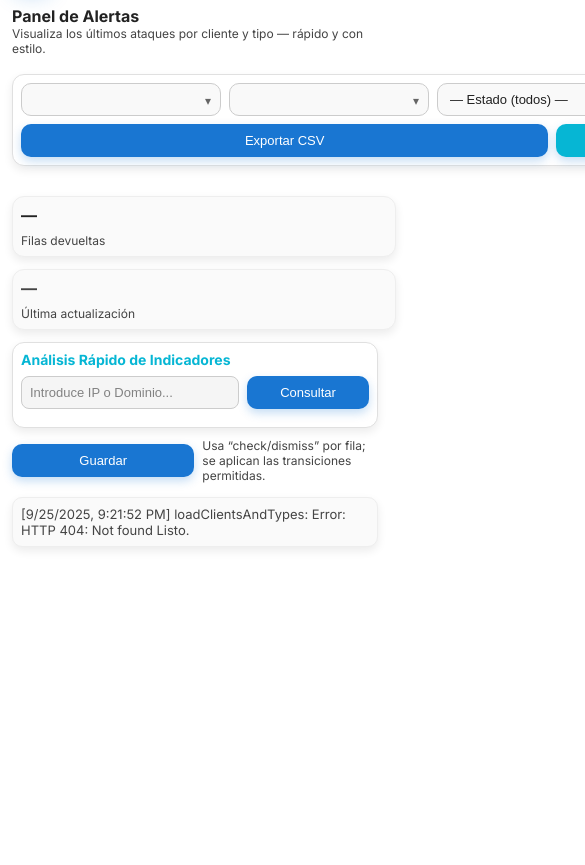
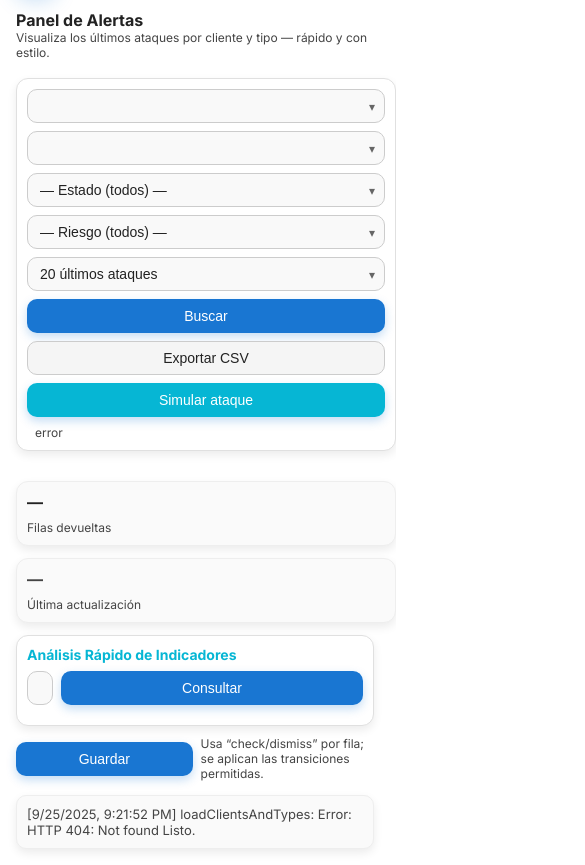
Before and after one commit to baldomerothebridge/desafio2025, a plain HTML site: page index.html in a window 390 px wide. Shown: the part 90-955 px from the top of the page, 585 px wide, since content can reach past the window. Before the commit the page ends 872 px from the top, so only its background shows below. Drawn offline with Linux system fonts and the light colour scheme; no server answers.

Commit message:
Update index.html

```diff
--- a/index.html
+++ b/index.html
@@ -10,15 +10,16 @@
 
 <style>
   :root{
-    --bg: #ffffff; --panel: #f9f9f9; --muted: #444; --text: #222;
-    --accent: rgb(25,118,210); --accent-2: #06b6d4; --success: #16a34a; --warning: #f59e0b;
-    --danger: #ef4444; --card: #ffffff; --glass: #ffffff; --glass-2: #f5f5f5; --radius: 12px;
+    --bg:#ffffff; --panel:#f9f9f9; --muted:#444; --text:#222;
+    --accent:rgb(25,118,210); --accent-2:#06b6d4;
+    --success:#16a34a; --warning:#f59e0b; --danger:#ef4444;
+    --card:#ffffff; --radius:12px;
   }
 
   html,body{
     height:100%; margin:0; background:var(--bg);
     font-family:Inter, system-ui, -apple-system, "Segoe UI", Roboto, "Helvetica Neue", Arial;
-    color:var(--text)
+    color:var(--text);
   }
 
   .wrap{max-width:1200px; margin:28px auto; padding:20px}
@@ -27,145 +28,111 @@
   .logo{
     width:56px; height:56px; border-radius:12px; background:var(--accent);
     display:flex; align-items:center; justify-content:center;
-    font-weight:800; color:white; font-size:20px;
-    box-shadow:0 6px 20px rgba(25,118,210,0.25)
+    font-weight:800; color:#fff; font-size:20px;
+    box-shadow:0 6px 20px rgba(25,118,210,.25);
   }
   h1{margin:0; font-size:20px}
-  p.lead{margin:0; color:var(--muted); font-size:13px}
+  .lead{margin:0; color:var(--muted); font-size:13px}
 
   .card{
     background:var(--card); border-radius:var(--radius); padding:12px;
-    box-shadow:0 4px 10px rgba(0,0,0,0.08); border:1px solid #e0e0e0;
+    border:1px solid #e0e0e0; box-shadow:0 4px 10px rgba(0,0,0,.08);
   }
 
-  /* Selects */
-  .select {
+  /* --- Selects --- */
+  .select{
     font-size:14px; padding:8px 12px; border-radius:10px;
-    border:1px solid #ccc; background:rgb(249,249,249);
-    color:var(--text); min-width:200px;
-    -webkit-appearance:none; -moz-appearance:none; appearance:none;
-    position:relative; width:100%;
+    border:1px solid #ccc; background:#f9f9f9; color:var(--text);
+    width:100%; -webkit-appearance:none; appearance:none;
   }
-  .select option { background:#fff; color:var(--text); }
-  .select::-ms-expand { display:none; }
-  .select-wrapper { position:relative; display:inline-block; width:100%; }
+  .select-wrapper{position:relative; display:inline-block; width:100%}
   .select-wrapper::after{
     content:"▾"; position:absolute; right:10px; top:50%;
     transform:translateY(-50%); color:#666; pointer-events:none; font-size:12px;
   }
 
-  /* Botones */
+  /* --- Botones --- */
   .btn{
     font-size:14px; padding:8px 12px; border-radius:10px;
-    border:1px solid transparent; cursor:pointer;
-    background:var(--accent); color:white;
-    box-shadow:0 4px 10px rgba(25,118,210,0.25);
-    transition:transform .12s ease, box-shadow .12s;
+    border:1px solid transparent; background:var(--accent); color:#fff;
+    cursor:pointer; box-shadow:0 4px 10px rgba(25,118,210,.25);
+    transition:transform .12s ease, box-shadow .12s ease, opacity .12s ease;
   }
   .btn:active{transform:translateY(1px)}
-  .btn.warn{ background:var(--accent-2); color:white; }
+  .btn.warn{background:var(--accent-2)}
+  .btn.ghost{background:#f5f5f5; color:var(--text); border:1px solid #ccc; box-shadow:none}
 
   .small{font-size:12px; color:var(--muted)}
 
-  /* Resumen */
+  /* --- Resumenes --- */
   .summaries{display:flex; gap:12px; margin-top:18px; flex-wrap:wrap}
   .summary{
-    flex:1; min-width:160px; padding:12px; border-radius:12px; background:#fafafa;
-    display:flex; flex-direction:column; gap:8px; border:1px solid #eee
+    flex:1; min-width:160px; padding:12px; border-radius:12px;
+    background:#fafafa; border:1px solid #eee; display:flex; flex-direction:column; gap:8px;
   }
   .summary .num{font-size:20px; font-weight:700}
-  .summary .lbl{color:var(--muted); font-size:12px}
+  .summary .lbl{font-size:12px; color:var(--muted)}
 
-  /* Tabla */
-  .table-wrap{
-    margin-top:18px; border-radius:12px; border:1px solid #e0e0e0;
-    overflow-x:auto; overflow-y:hidden; -webkit-overflow-scrolling:touch
-  }
-  table{width:max-content; min-width:100%; border-collapse:collapse; font-size:13px; background:#fff}
+  /* --- Tabla --- */
+  .table-wrap{margin-top:18px; border-radius:12px; border:1px solid #e0e0e0; overflow-x:auto; -webkit-overflow-scrolling:touch}
+  table{width:100%; border-collapse:collapse; font-size:13px; background:#fff}
   thead th{
     position:sticky; top:0; background:#f0f0f0;
-    padding:10px; text-align:left; color:#444; font-weight:600
+    padding:10px; text-align:left; color:#444; font-weight:600;
   }
-  tbody td{
-    padding:9px; border-top:1px solid #eee; vertical-align:middle; color:var(--text)
-  }
+  tbody td{padding:9px; border-top:1px solid #eee; vertical-align:middle; color:var(--text)}
   tbody tr:nth-child(even){background:#fafafa}
 
-  /* Badges */
-  .badge{
-    display:inline-block; padding:6px 8px; border-radius:999px;
-    font-size:12px; font-weight:700
-  }
-  .badge.low{background:#d9fbe5; color:var(--success)}
-  .badge.medium{background:#fff3cd; color:var(--warning)}
-  .badge.high{background:#fde2e2; color:var(--danger)}
-  .badge.critical{background:linear-gradient(90deg,#ef4444,#ef6a6a); color:white}
+  .log{margin-top:14px; background:#fafafa; padding:12px; border-radius:10px; color:var(--muted); font-size:13px; max-height:160px; overflow:auto; border:1px solid #eee}
 
-  .empty-message{padding:30px; text-align:center; color:var(--muted); font-size:15px}
-  .empty-message strong{color:var(--text)}
-
-  .loader{
-    width:18px; height:18px; border-radius:50%;
-    border:2px solid #eee; border-top-color:var(--accent);
-    animation:spin .8s linear infinite; display:inline-block; vertical-align:middle
-  }
-  @keyframes spin{to{transform:rotate(360deg)}}
-
-  .log{
-    margin-top:14px; background:#fafafa; padding:12px;
-    border-radius:10px; color:var(--muted);
-    font-size:13px; max-height:160px; overflow:auto; border:1px solid #eee
+  /* --- LAYOUT: fuerza que el CARD de filtros ocupe el 100% --- */
+  /* Contenedor externo (tienes inline style con display:flex; flex-wrap:wrap) */
+  /* Hacemos que el primer .card (filtros) tome toda la fila en escritorio */
+  .wrap > div > .card:first-child{
+    flex:0 0 100%;
+    width:100%;
   }
 
-  /* Input gris */
-  #lookupInput {
-    background:#f5f5f5; color:var(--text); border:1px solid #ccc;
-    border-radius:8px; width:100%; padding:8px;
-  }
-  #lookupInput::placeholder{color:#666; opacity:.8}
-
-  /* --- FILTROS --- */
-  .filters-container{
-    display:flex; gap:12px; align-items:flex-start; flex-wrap:wrap;
-  }
-  .filters-container > .card{
-    flex:1; width:100%;
-  }
-  .filters-container .card > div:first-child{
+  /* Distribución interna de los filtros (fila 1) */
+  .wrap > div > .card:first-child > div:first-child{
     display:flex; gap:8px; align-items:center; flex-wrap:wrap;
   }
-  .filters-container .card > div:first-child .select-wrapper,
-  .filters-container .card > div:first-child .btn{
-    flex:1; min-width:160px;
-  }
-  .filters-container .card > div:last-child{
+  /* Cada select ocupa espacio flexible; el botón de búsqueda se mantiene compacto */
+  .wrap > div > .card:first-child > div:first-child .select-wrapper{flex:1 1 220px; min-width:200px}
+  .wrap > div > .card:first-child > div:first-child .btn#btnFetch{flex:0 0 auto}
+
+  /* Fila 2 de la card de filtros (CSV/Simular/Status) */
+  .wrap > div > .card:first-child > div:nth-child(2){
     display:flex; gap:8px; align-items:center; margin-top:8px; flex-wrap:wrap;
   }
 
-  /* Responsive */
-  @media (max-width:768px){
-    .wrap{padding:12px}
-    h1{font-size:18px}
+  /* --- Responsive --- */
+  /* Tablet y abajo */
+  @media (max-width: 992px){
+    .wrap{padding:16px}
     .summary{min-width:100%}
     .summaries{flex-direction:column}
     table{font-size:12px}
     thead th, tbody td{padding:6px}
-    .filters-container .card > div:first-child .select-wrapper,
-    .filters-container .card > div:first-child .btn{
-      flex:100%; min-width:unset;
+
+    /* En pantallas pequeñas, selects y botones apilan a 100% */
+    .wrap > div > .card:first-child > div:first-child .select-wrapper,
+    .wrap > div > .card:first-child > div:first-child .btn{
+      flex:1 1 100%; min-width:auto;
     }
-    .btn,.select{width:100%; font-size:13px}
+    .btn,.select{width:100%}
   }
 
-  @media (max-width:480px){
+  /* Móvil estrecho */
+  @media (max-width: 480px){
     .logo{width:40px; height:40px; font-size:16px}
     h1{font-size:16px}
-    p.lead{font-size:12px}
+    .lead{font-size:12px}
     .summary .num{font-size:16px}
-    .badge{font-size:10px; padding:3px 6px}
-    .card{padding:8px}
+    .card{padding:10px}
   }
 </style>
+
 
 </head>
 <body>
```
